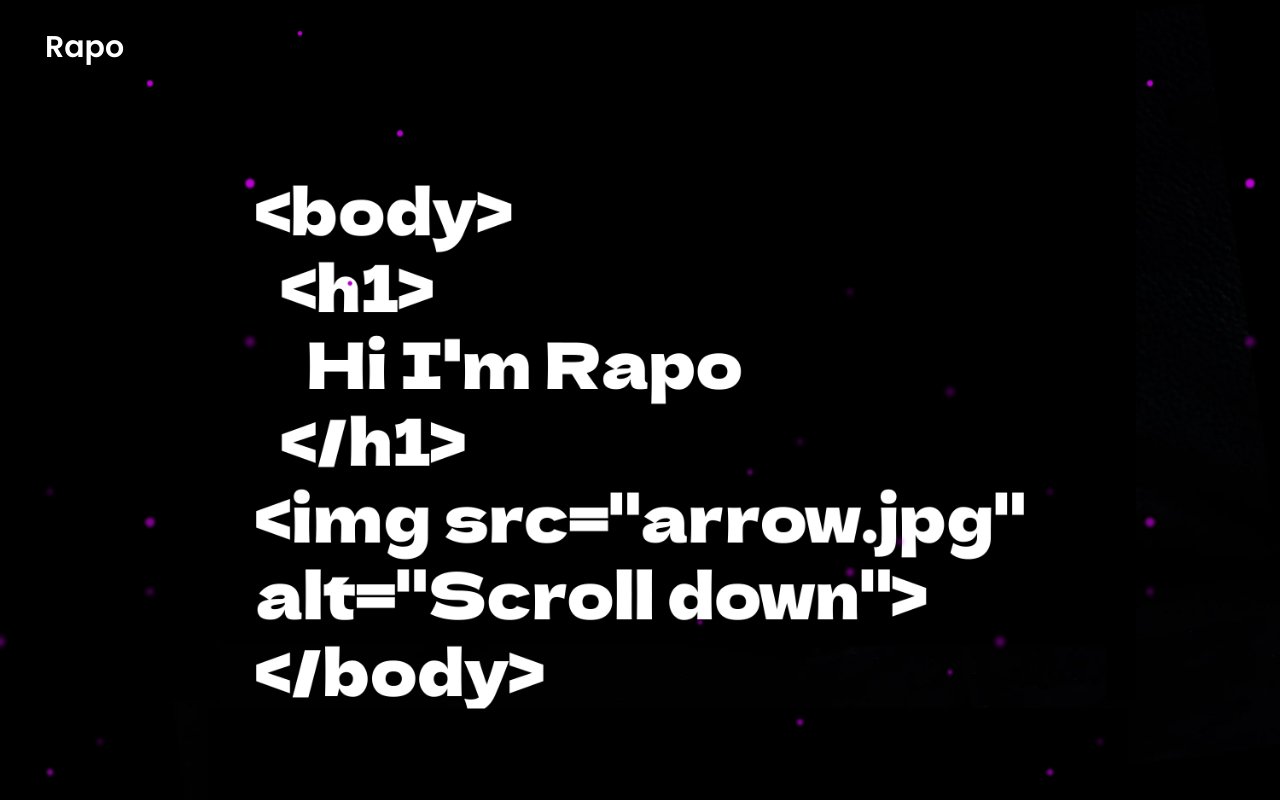
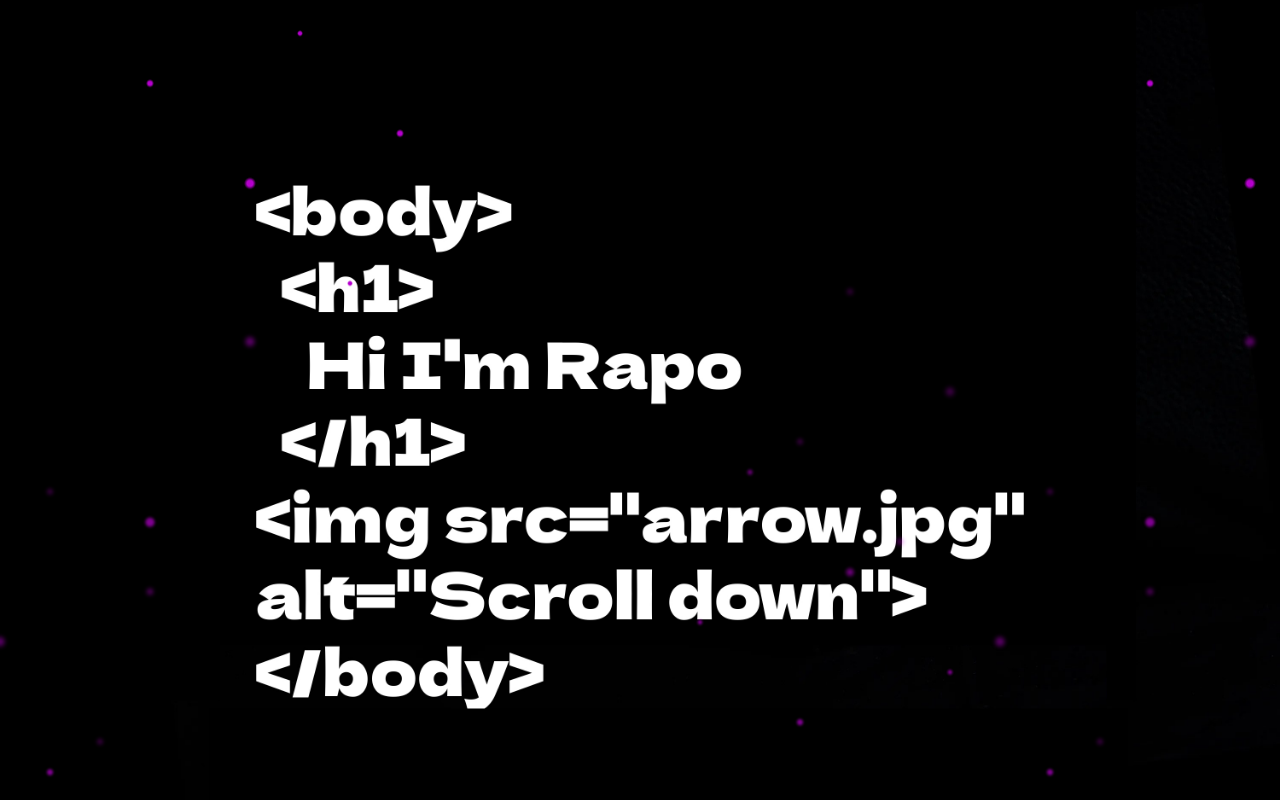
Before and after one commit to RapoDapo/RapoDapo.github.io, a plain HTML site: page index.html in a window 1280 px wide. Shown: the top 800 px of the page. Drawn offline with Linux system fonts and the light colour scheme.

Commit message:
removed rapo
removed since it was kinda braking, i tried to fix it but failed :sob:

```diff
--- a/index.html
+++ b/index.html
@@ -11,9 +11,6 @@
 <body>
   <nav class="navbar">
     <div class="content">
-      <div class="logo">
-        <a href="#">Rapo</a>
-      </div>
       <ul class="menu-list">
         <div class="icon cancel-btn">
           <i class="fas fa-times"></i>
--- a/style.css
+++ b/style.css
@@ -25,7 +25,6 @@
 }
 .navbar{
   position: fixed;
-  width: 100%;
   z-index: 2;
   padding: 25px 0;
   transition: all 0.3s ease;
@@ -37,8 +36,7 @@
 }
 .navbar .content{
   display: flex;
-  align-items: center;
-  justify-content: space-between;
+  background-color: black;
 }
 .navbar .logo a{
   color: rgb(255, 255, 255);
```
